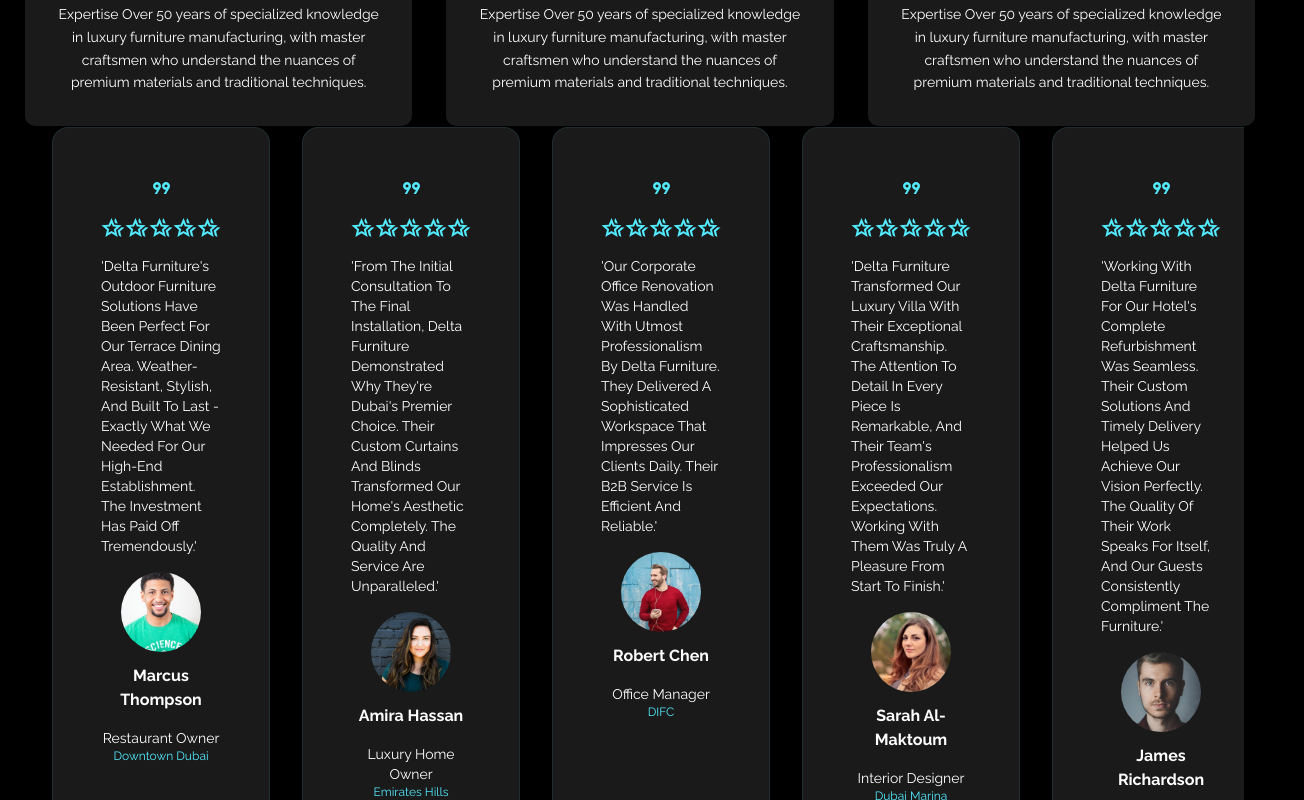
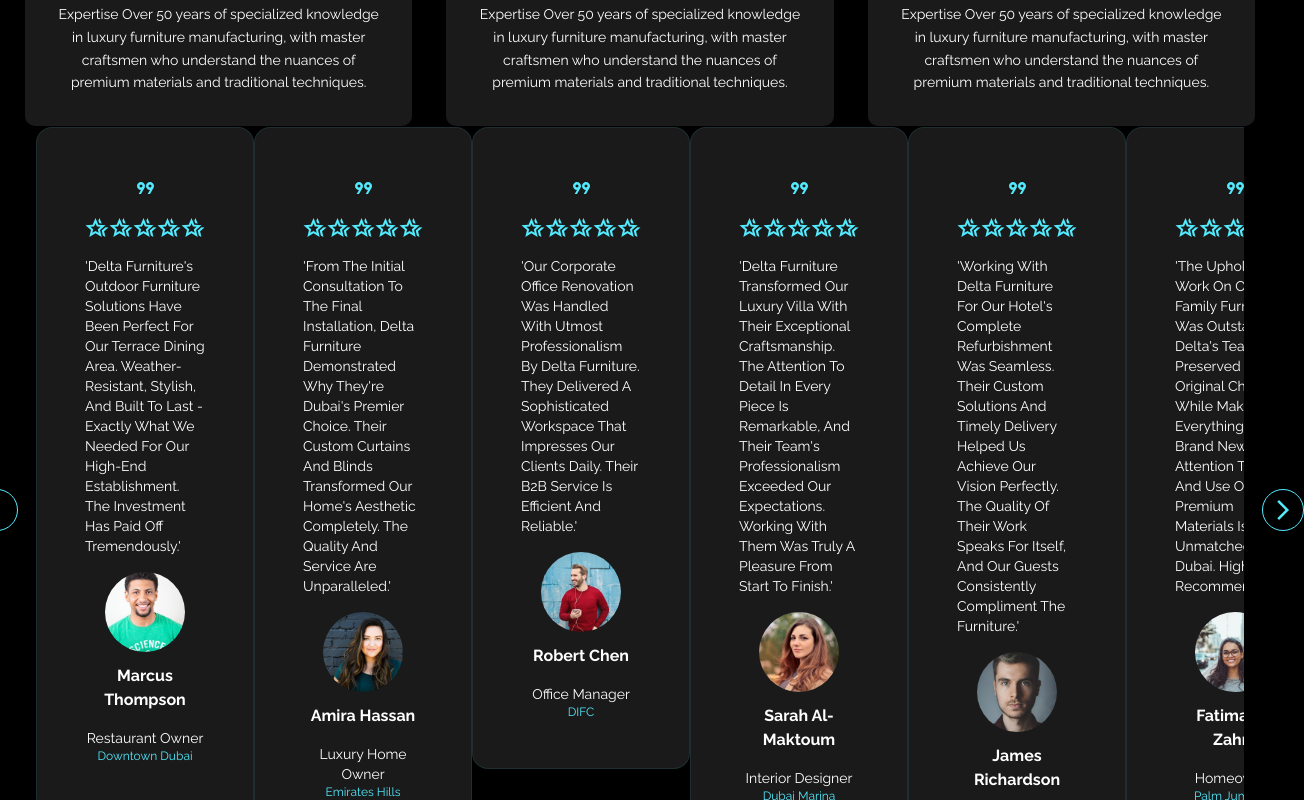
Before and after one commit to Abanoub-Louka94/Delta, a React (Vite) app: page / in a window 1280 px wide. Shown: the part 3400-4200 px from the top of the page, 1304 px wide, since content can reach past the window. Built offline with nearby package versions, Linux system fonts and the light colour scheme.

Commit message:
adding files

```diff
--- a/src/Components/carousel/Slider.jsx
+++ b/src/Components/carousel/Slider.jsx
@@ -1,5 +1,5 @@
 import SlideItem from "./slide-item/SlideItem";
-import { sliders, next, prev } from "./carousel-js/carousel";
+import { sliders, next, prev, iconColor } from "./carousel-js/carousel";
 import { useState } from "react";
 import Icon from "../icon/Icon";
 
@@ -13,13 +13,25 @@
 		setSlide((prev) => (prev - 1 + sliders.length) % sliders.length);
 	}
 	return (
-		<section className="relative overflow-hidden flex">
-			<SlideItem sliders={sliders} currentSlide={currentSlide} />
-			<section>
-				<Icon path={next} />
+		<section className="relative">
+			<section className="flex my-transition overflow-hidden">
+				{sliders.map((slider) => (
+					<SlideItem
+						slider={slider}
+						key={slider.name}
+						currentSlide={currentSlide}
+					/>
+				))}
 			</section>
-			<section>
-				<Icon path={prev} />
+			<section className="absolute right-[-60px] top-1/2 transform -translate-y-1/2 bg-black bg-opacity-50 text-white p-2 rounded-full flex items-center border border-cyan-300">
+				<button onClick={nextSlide}>
+					<Icon path={next} color={iconColor} />
+				</button>
+			</section>
+			<section className="absolute left-[-60px] top-1/2 transform -translate-y-1/2 bg-black bg-opacity-50 text-white p-2 rounded-full flex items-center border border-cyan-300">
+				<button onClick={prevSlide}>
+					<Icon path={prev} color={iconColor} />
+				</button>
 			</section>
 		</section>
 	);
--- a/src/Components/carousel/carousel-js/carousel.js
+++ b/src/Components/carousel/carousel-js/carousel.js
@@ -237,3 +237,4 @@
 
 export const next = "m321-80-71-71 329-329-329-329 71-71 400 400L321-80Z";
 export const prev = "M400-80 0-480l400-400 71 71-329 329 329 329-71 71Z";
+export const iconColor = "#53eafd";
--- a/src/Components/carousel/slide-item/SlideItem.jsx
+++ b/src/Components/carousel/slide-item/SlideItem.jsx
@@ -1,11 +1,8 @@
 import Icon from "../../icon/Icon";
-export default function SlideItem({ sliders, currentSlide }) {
+export default function SlideItem({ slider, currentSlide }) {
 	return (
-		<>
-			{sliders.map((slider) => (
 		<section
-					key={slider.name}
-					className="bg-[#1a1a1a] text-white rounded-2xl p-8 md:p-12 border border-cyan-300/10 hover:border-cyan-300/30 my-transition mx-4"
+			className="bg-[#1a1a1a] text-white rounded-2xl p-8 md:p-12 border border-cyan-300/10 hover:border-cyan-300/30 w-full h-full"
 			style={{ transform: `translateX(-${currentSlide * 100}%)` }}
 		>
 			<section className="flex justify-center items-center mb-4">
@@ -30,13 +27,9 @@
 				<section className="text-center">
 					<h5 className="font-bold capitalize mb-4">{slider.name}</h5>
 					<p className="text-sm capitalize">{slider.job}</p>
-							<p className="primary-color capitalize text-xs">
-								{slider.location}
-							</p>
+					<p className="primary-color capitalize text-xs">{slider.location}</p>
 				</section>
 			</section>
 		</section>
-			))}
-		</>
 	);
 }
```
Lines whose indentation alone changed are shown as unchanged.
